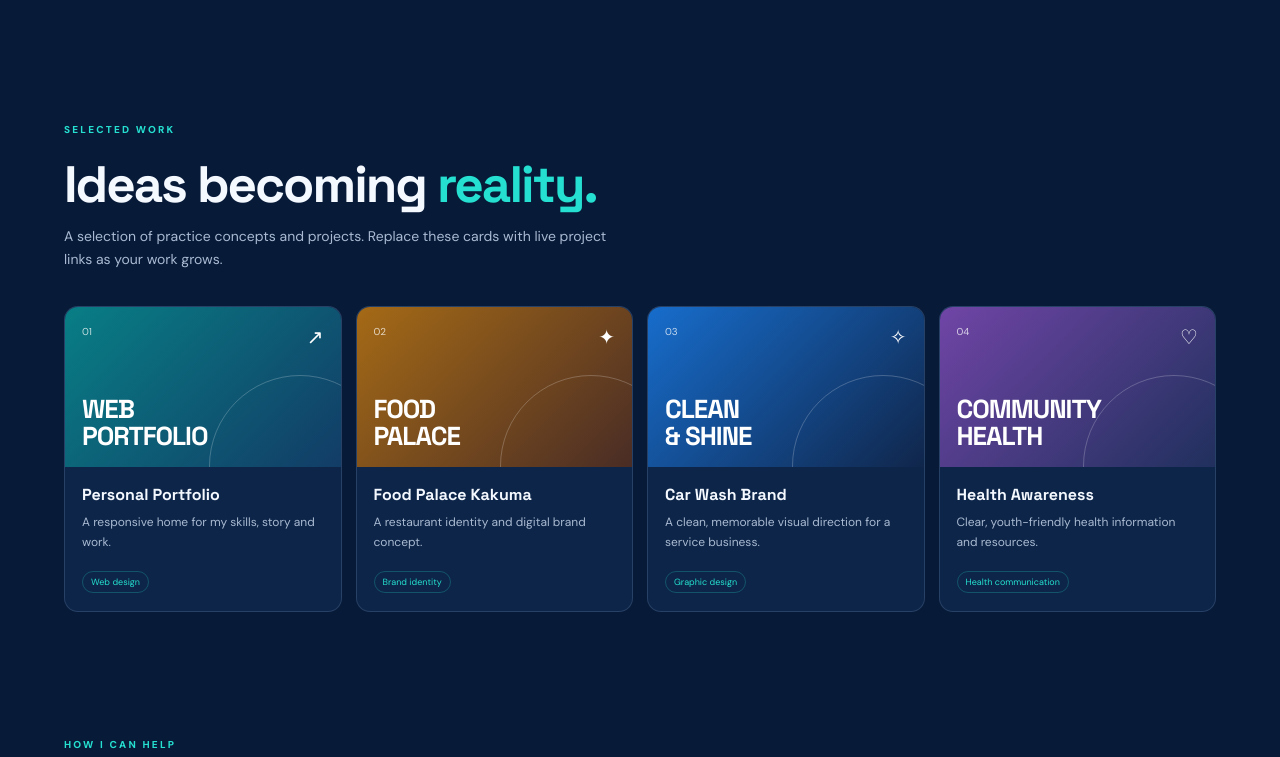
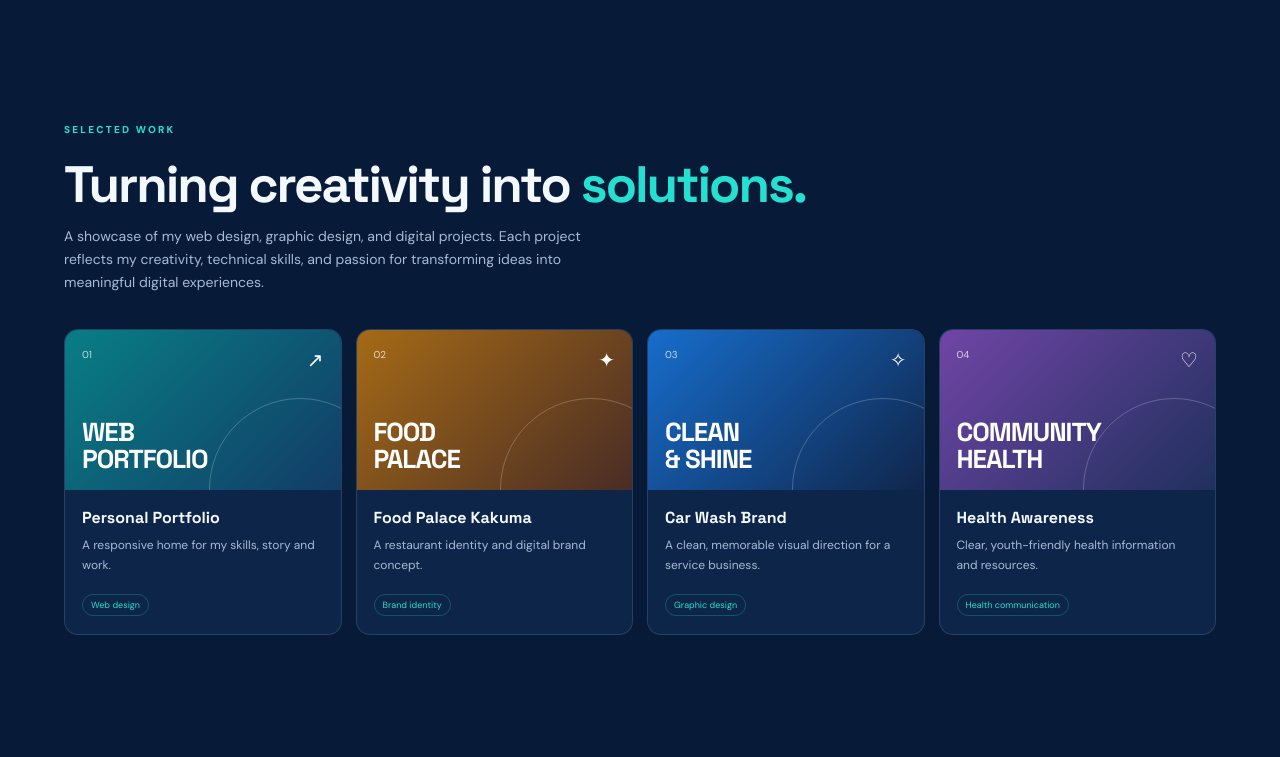
Before and after one commit to b-nyang15/nyang-portfolio, a plain HTML site: page index.html in a window 1280 px wide. Shown: the part 1965-2722 px from the top of the page. Drawn offline with Linux system fonts and the light colour scheme.

Commit message:
Update selected work section

```diff
--- a/index.html
+++ b/index.html
@@ -97,7 +97,15 @@
     </section>
 
     <section class="section section-wrap" id="projects">
-      <div class="section-heading reveal"><p class="eyebrow">SELECTED WORK</p><h2>Ideas becoming <span>reality.</span></h2><p class="section-intro">A selection of practice concepts and projects. Replace these cards with live project links as your work grows.</p></div>
+  <div class="section-heading reveal">
+<p class="eyebrow">SELECTED WORK</p>
+  <h2>Turning creativity into <span>solutions.</span></h2>
+  <p class="section-intro">
+    A showcase of my web design, graphic design, and digital projects.
+    Each project reflects my creativity, technical skills, and passion
+    for transforming ideas into meaningful digital experiences.
+  </p>
+</div>
       <div class="projects-grid">
         <article class="project-card reveal"><div class="project-art art-teal"><span>01</span><b>WEB<br>PORTFOLIO</b><i>↗</i></div><div class="project-info"><h3>Personal Portfolio</h3><p>A responsive home for my skills, story and work.</p><span class="project-type">Web design</span></div></article>
         <article class="project-card reveal"><div class="project-art art-gold"><span>02</span><b>FOOD<br>PALACE</b><i>✦</i></div><div class="project-info"><h3>Food Palace Kakuma</h3><p>A restaurant identity and digital brand concept.</p><span class="project-type">Brand identity</span></div></article>
```
